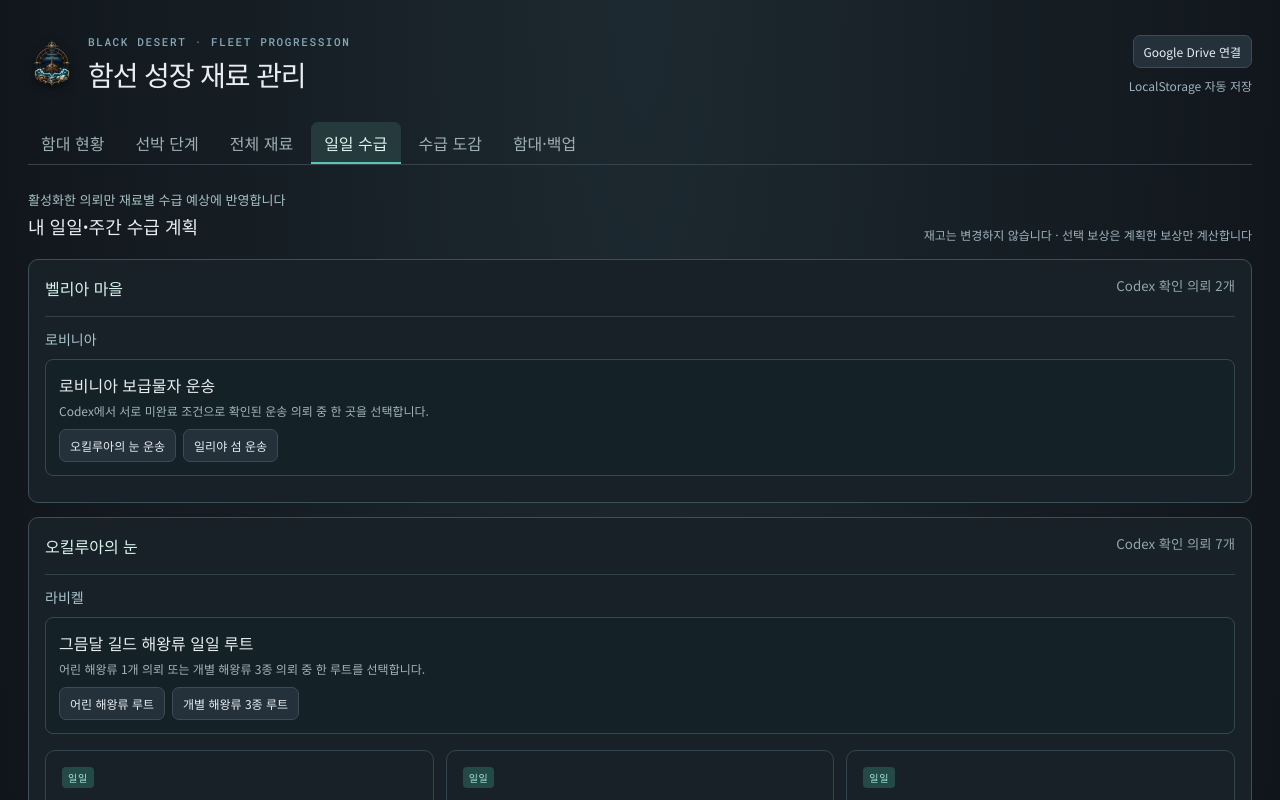
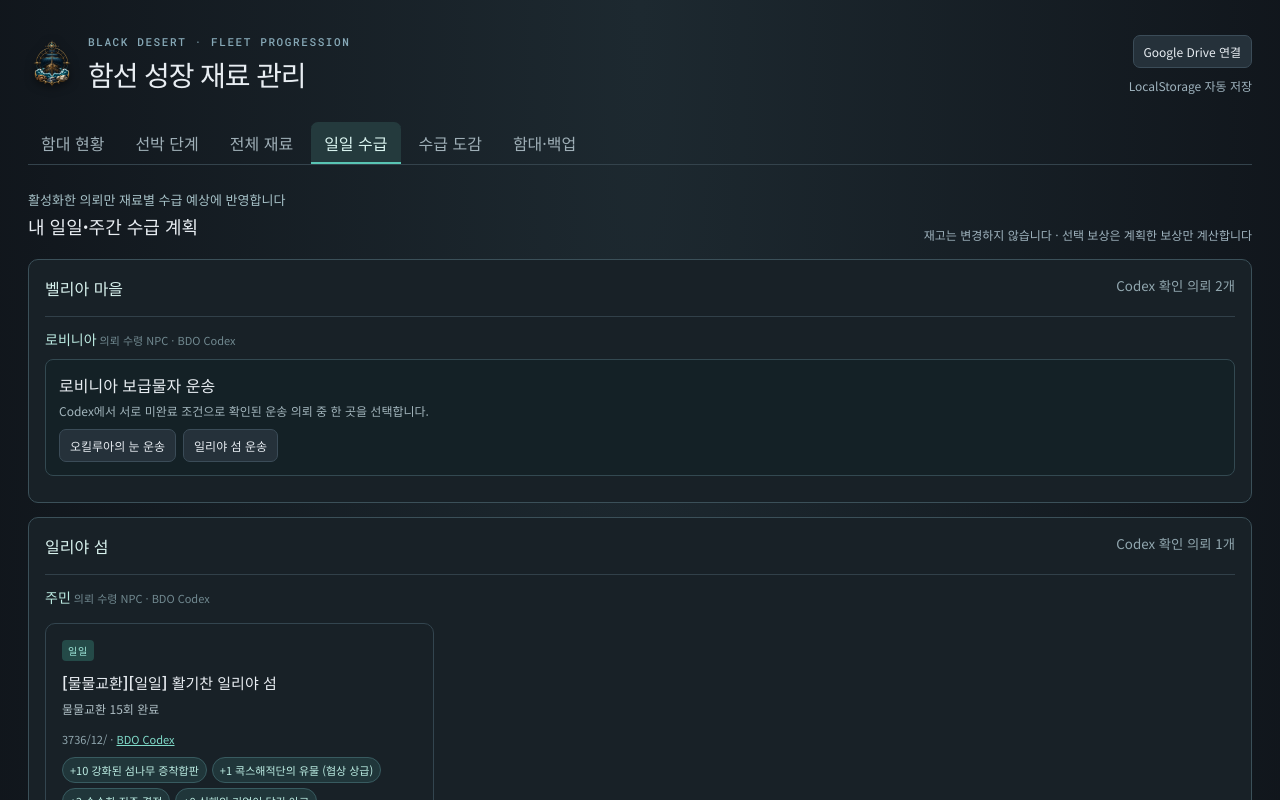
Before and after one commit to katstack/bdo-ship-materials, a React (Vite) app: page / in a window 1280 px wide. Both pictures are taken after a click on the button "일일 수급". Shown: the top 800 px of the page. Built offline with nearby package versions, Linux system fonts and the light colour scheme.

Commit message:
Expand verified Codex quest catalog

```diff
--- a/scripts/codex-index.mjs
+++ b/scripts/codex-index.mjs
@@ -13,7 +13,7 @@ const raw = await readFile(file, "utf8");
 const rows = JSON.parse(raw.replace(/^\uFEFF/, "")).aaData;
 const text = (value) => String(value ?? "").replace(/<[^>]+>/g, "").replace(/\s+/g, " ").trim();
 const matches = rows
-  .filter((row) => text(row[2]).includes(query))
+  .filter((row) => text(row[2]) === query)
   .map((row) => {
     const id = kind === "quest" ? row[0].display : String(row[0]);
     return {
--- a/src/App.tsx
+++ b/src/App.tsx
@@ -31,7 +31,7 @@ import {
 import { locationById, locations } from "./data/locations";
 import { npcById } from "./data/npcs";
 import { questRoutes } from "./data/questRoutes";
-import { codexQuestUrl } from "./data/codex";
+import { codexNpcUrl, codexQuestUrl } from "./data/codex";
 import type { QuestRoute } from "./types";
 
 type Tab = "dashboard" | "ship" | "materials" | "daily" | "guide" | "settings";
@@ -549,7 +549,20 @@ export default function App() {
                     );
                     return (
                       <div className="giver-group" key={giverId}>
-                        <h3>{npcById[giverId]?.name || "수령 NPC 확인 필요"}</h3>
+                        <h3>
+                          {npcById[giverId]?.codexNpcId ? (
+                            <a
+                              href={codexNpcUrl(npcById[giverId].codexNpcId!)}
+                              target="_blank"
+                              rel="noreferrer"
+                            >
+                              {npcById[giverId].name}
+                            </a>
+                          ) : (
+                            npcById[giverId]?.name || "수령 NPC 확인 필요"
+                          )}
+                          <small> 의뢰 수령 NPC · BDO Codex</small>
+                        </h3>
                         {giverRoutes.map((route) => {
                           const selectedOption = route.options.find((option) =>
                             option.questIds.some(
--- a/src/data/codex.ts
+++ b/src/data/codex.ts
@@ -3,6 +3,7 @@ const korean = (path: string) => `${CODEX_ORIGIN}/kr/${path}`;
 
 export const codexQuestUrl = (questId: string) => korean(`quest/${questId}`);
 export const codexItemUrl = (itemId: string) => korean(`item/${itemId}/`);
+export const codexNpcUrl = (npcId: string) => korean(`npc/${npcId}`);
 export const codexQuestTipUrl = (questId: string) => {
   const [group, id] = questId.replace(/\/+$/, "").split("/");
   return `${CODEX_ORIGIN}/tip.php?id=quest--${id}&quest_group=${group}&l=kr&nf=on`;
--- a/src/data/locations.ts
+++ b/src/data/locations.ts
@@ -2,6 +2,7 @@ import type { LocationDefinition } from "../types";
 
 export const locations: LocationDefinition[] = [
   { id: "velia", name: "벨리아 마을" },
+  { id: "iliya", name: "일리야 섬" },
   { id: "oquilla-eye", name: "오킬루아의 눈" },
 ];
 
--- a/src/data/materials.ts
+++ b/src/data/materials.ts
@@ -4,7 +4,24 @@ export const materialCodexIds: Record<string, string> = {
   "crow-coin": "10",
   "oquilla-token": "43863",
   "enhanced": "5814",
+  "low": "5822",
+  "high": "5823",
+  "pearl": "5820",
+  "deep-glue": "5825",
+  "reef": "5828",
   "moon": "5827",
   "flax": "5809",
   "tear": "5821",
+  "wave": "5810",
+  "deep-tide": "5812",
+  "wave-blackstone": "756001",
+  "violent": "8019",
+  "combat": "5824",
+  "support": "8020",
+  "adhesive": "8021",
+  "rock": "5807",
+  "seaweed": "5829",
+  "oquilla-green": "8102",
+  "oquilla-blue": "8103",
+  "oquilla-gold": "8104",
 };
--- a/src/data/npcs.ts
+++ b/src/data/npcs.ts
@@ -1,8 +1,12 @@
 import type { NpcDefinition } from "../types";
 
 export const npcs: NpcDefinition[] = [
-  { id: "ravinia", name: "로비니아" },
-  { id: "ravikel", name: "라비켈" },
+  { id: "ravinia", name: "로비니아", codexNpcId: "49578" },
+  { id: "ravikel", name: "라비켈", codexNpcId: "49579" },
+  { id: "iliya-resident", name: "주민", codexNpcId: "624/405" },
+  { id: "cario", name: "카리오", codexNpcId: "62137/1" },
+  { id: "oquilla-soldier", name: "병사", codexNpcId: "449/10" },
+  { id: "haeran", name: "해란", codexNpcId: "44156/1" },
 ];
 
 export const npcById = Object.fromEntries(
--- a/src/data/quests.ts
+++ b/src/data/quests.ts
@@ -5,6 +5,12 @@ const choice = (id: string, label: string, ...rewards: ReturnType<typeof r>[]) =
 
 // BDO Codex 공개 의뢰 페이지에서 ID·반복·목표·보상·충돌 관계를 확인한 항목만 노출한다.
 export const quests: QuestRecord[] = [
+  {
+    id: "lively-iliya", codexQuestId: "3736/12/", period: "daily",
+    name: "[물물교환][일일] 활기찬 일리야 섬", startLocationId: "iliya", giverId: "iliya-resident",
+    objective: "물물교환 15회 완료", rewards: [r("enhanced", 10), r("high", 1), r("pearl", 2), r("deep-glue", 8), r("reef", 8), r("crow-coin", 50)],
+    note: "기존 활기찬 일리야 섬 I~III의 통합 의뢰 · Codex 상세 보상 기준",
+  },
   {
     id: "supply-iliya", codexQuestId: "3727/3/", period: "daily",
     name: "[일일] 보급물자 운송(일리야섬)", startLocationId: "velia", giverId: "ravinia",
@@ -65,6 +71,53 @@ export const quests: QuestRecord[] = [
     choices: [choice("blackstone", "온기를 품은 블랙스톤", r("wave-blackstone", 14)), choice("adhesive", "파도의 흔적이 담긴 접착제", r("adhesive", 1))],
     incompatibleQuestIds: ["3707/23/"], note: "오킬루아의 눈 라비켈 · 어린 해왕류 루트와 배타",
   },
+  {
+    id: "blocking-sea-route", codexQuestId: "3726/1/", period: "daily",
+    name: "[일일] 바닷길을 막고 있는 괴수들", startLocationId: "oquilla-eye", giverId: "haeran",
+    objective: "유르 해역의 바다 괴수 처치", rewards: [r("crow-coin", 200)],
+    choices: [choice("green", "오킬루아 녹빛담수", r("oquilla-green", 1)), choice("blue", "오킬루아 물빛담수", r("oquilla-blue", 1)), choice("gold", "오킬루아 금빛담수", r("oquilla-gold", 1))],
+    note: "해란에게 수령 · 레크라샨 사냥터 항해 의뢰",
+  },
+  {
+    id: "otter-traders", codexQuestId: "3707/25/", period: "weekly",
+    name: "[주간] 어린 해달 상인들을 위해", startLocationId: "oquilla-eye", giverId: "cario",
+    objective: "어린 해달 상인을 위한 산호 재료 조달", rewards: [r("oquilla-token", 15), r("seaweed", 45), r("rock", 15)],
+    note: "카리오에게 수령 · 매주 목요일 00시 이후 재수락 · Codex 상세 보상 기준",
+  },
+  {
+    id: "candidum-weekly", codexQuestId: "3707/19/", period: "weekly",
+    name: "[주간] 그믐달 길드의 칸디둠 사냥꾼", startLocationId: "oquilla-eye", giverId: "ravikel",
+    objective: "오킬루아의 눈 북쪽 먼 대양의 칸디둠 처치", rewards: [r("crow-coin", 500)],
+    choices: [choice("blackstone", "온기를 품은 블랙스톤", r("wave-blackstone", 60)), choice("rock", "홍조빛 해저단괴", r("rock", 4)), choice("violent", "난폭한 파도가 새겨진 합판", r("violent", 1))],
+    note: "라비켈에게 수령 · 매주 목요일 00시 이후 재수락",
+  },
+  {
+    id: "nineshark-weekly", codexQuestId: "3707/20/", period: "weekly",
+    name: "[주간] 그믐달 길드의 나인샤크 사냥꾼", startLocationId: "oquilla-eye", giverId: "ravikel",
+    objective: "오킬루아의 눈 북서쪽 먼 대양의 나인샤크 처치", rewards: [r("crow-coin", 500)],
+    choices: [choice("blackstone", "온기를 품은 블랙스톤", r("wave-blackstone", 60)), choice("tear", "심해의 눈물", r("tear", 2)), choice("support", "정교하게 다듬어진 지지대", r("support", 1))],
+    note: "라비켈에게 수령 · 매주 목요일 00시 이후 재수락",
+  },
+  {
+    id: "black-rust-weekly", codexQuestId: "3707/21/", period: "weekly",
+    name: "[주간] 그믐달 길드의 검은무쇠이빨 사냥꾼", startLocationId: "oquilla-eye", giverId: "ravikel",
+    objective: "오킬루아의 눈 서쪽 먼 대양의 검은무쇠이빨 처치", rewards: [r("crow-coin", 500)],
+    choices: [choice("blackstone", "온기를 품은 블랙스톤", r("wave-blackstone", 60)), choice("combat", "콕스해적단의 유물(전투)", r("combat", 6)), choice("adhesive", "파도의 흔적이 담긴 접착제", r("adhesive", 1))],
+    note: "라비켈에게 수령 · 매주 목요일 00시 이후 재수락",
+  },
+  {
+    id: "population-report", codexQuestId: "3707/22/", period: "weekly",
+    name: "[주간] 개체수 증가 보고", startLocationId: "oquilla-eye", giverId: "oquilla-soldier",
+    objective: "오킬루아의 눈 주변 어린 해왕류 처치", rewards: [r("combat", 2)],
+    note: "병사에게 수령 · 매주 목요일 00시 이후 재수락",
+  },
+  {
+    id: "ruthless-monsters", codexQuestId: "3726/2/", period: "weekly",
+    name: "[주간] 무자비한 괴수 무리", startLocationId: "oquilla-eye", giverId: "haeran",
+    objective: "해란의 요청에 따라 바다 괴수 처치", rewards: [r("crow-coin", 500)],
+    choices: [choice("green", "오킬루아 녹빛담수", r("oquilla-green", 3)), choice("blue", "오킬루아 물빛담수", r("oquilla-blue", 3)), choice("gold", "오킬루아 금빛담수", r("oquilla-gold", 3))],
+    note: "해란에게 수령 · 레크라샨 사냥터 항해 의뢰",
+  },
 ];
 
 export const questById = Object.fromEntries(quests.map((quest) => [quest.id, quest])) as Record<string, QuestRecord>;
```
Also changed, not shown: src/styles.css, 2 other files (tests, documents, lock files or other folders).
